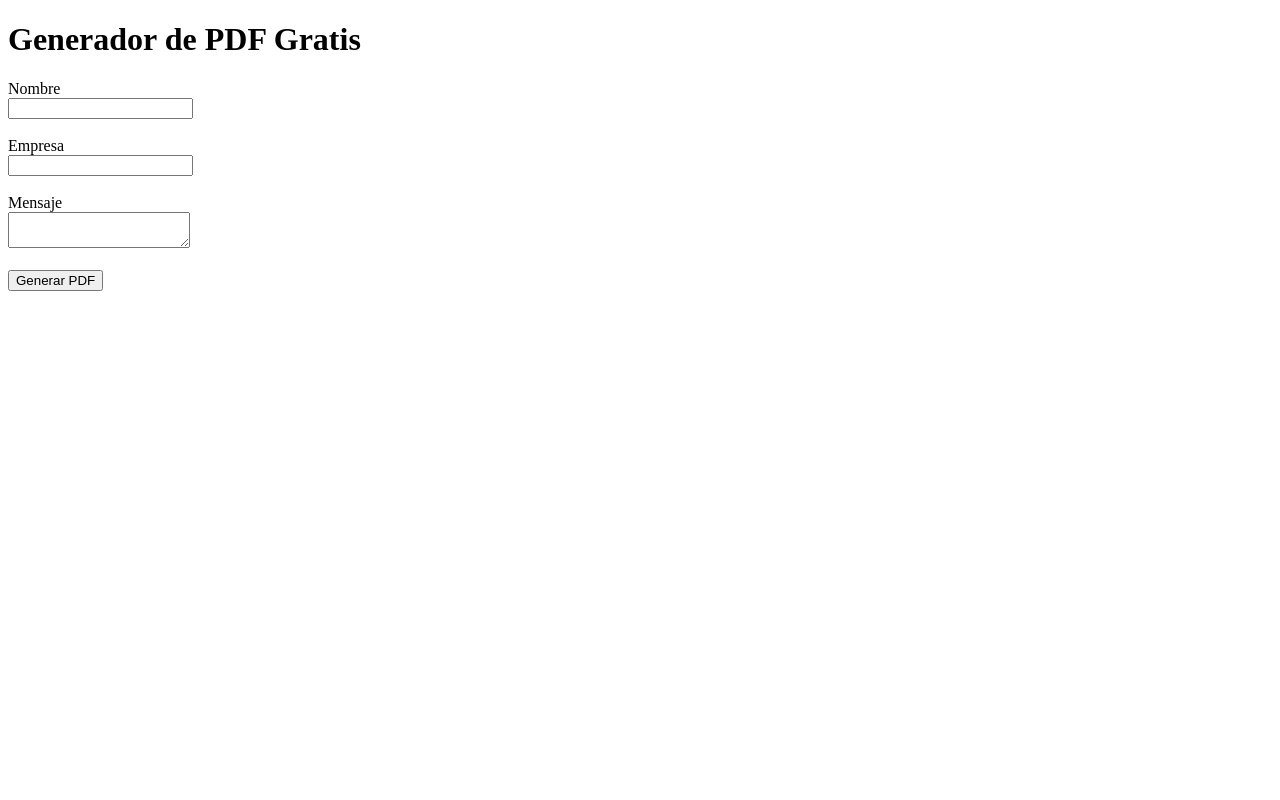
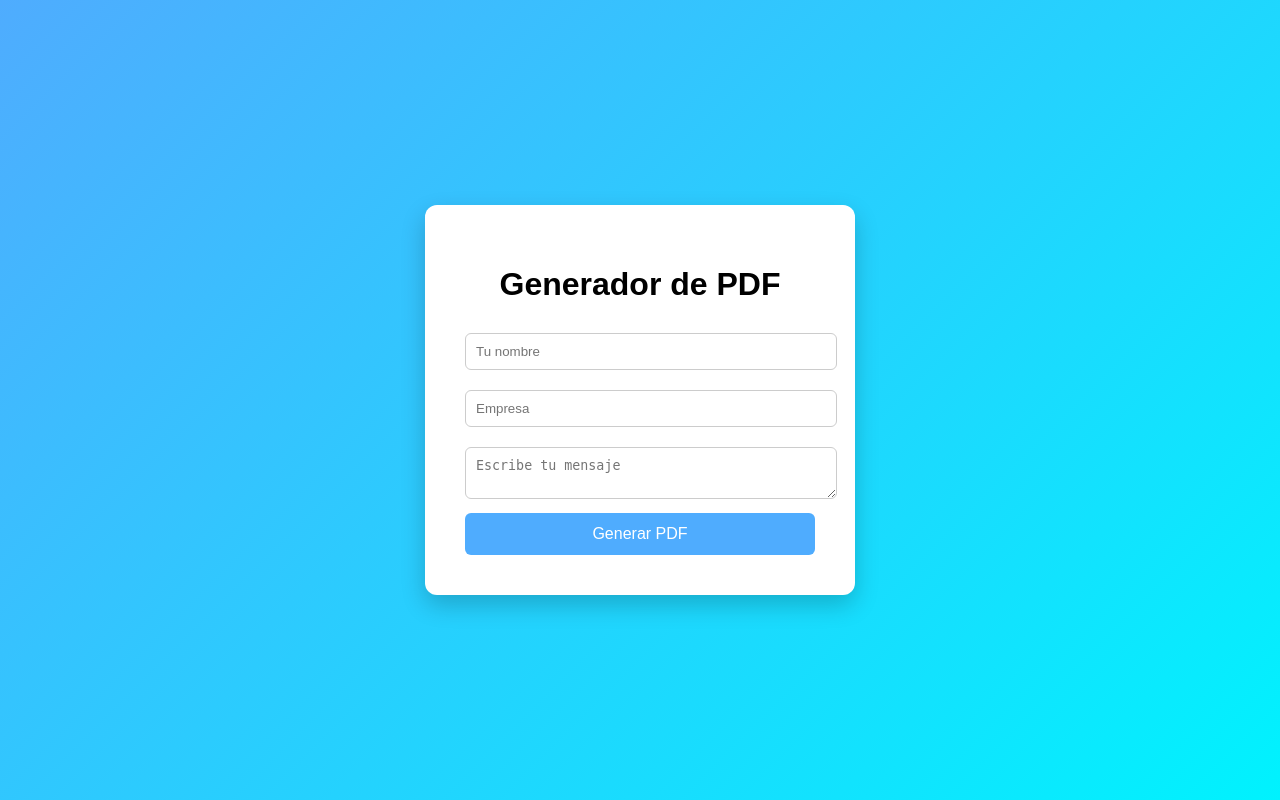
Before and after one commit to aguavellana1-lang/mi-web-pdf, a Flask app: page / in a window 1280 px wide. Run offline with Flask 3, Linux system fonts and the light colour scheme.

Commit message:
Update index.html for PDF generator layout and style

```diff
--- a/templates/index.html
+++ b/templates/index.html
@@ -1,28 +1,78 @@
 <!DOCTYPE html>
 <html>
 <head>
-<title>Generador de PDF Gratis Online</title>
-<meta name="description" content="Crea documentos PDF gratis online. Genera documentos personalizados en segundos.">
+<title>Generador de PDF Gratis</title>
+<meta name="viewport" content="width=device-width, initial-scale=1.0">
+
+<style>
+body{
+font-family: Arial, sans-serif;
+background: linear-gradient(135deg,#4facfe,#00f2fe);
+display:flex;
+justify-content:center;
+align-items:center;
+height:100vh;
+margin:0;
+}
+
+.container{
+background:white;
+padding:40px;
+border-radius:12px;
+box-shadow:0 10px 25px rgba(0,0,0,0.2);
+width:350px;
+text-align:center;
+}
+
+h1{
+margin-bottom:20px;
+}
+
+input, textarea{
+width:100%;
+padding:10px;
+margin:10px 0;
+border-radius:6px;
+border:1px solid #ccc;
+}
+
+button{
+width:100%;
+padding:12px;
+border:none;
+background:#4facfe;
+color:white;
+font-size:16px;
+border-radius:6px;
+cursor:pointer;
+}
+
+button:hover{
+background:#3a8de0;
+}
+</style>
+
 </head>
 
 <body>
 
-<h1>Generador de PDF Gratis</h1>
+<div class="container">
 
-<form action="/generar" method="post">
+<h1>Generador de PDF</h1>
 
-<label>Nombre</label><br>
-<input type="text" name="nombre" required><br><br>
+<form action="/generar" method="POST">
 
-<label>Empresa</label><br>
-<input type="text" name="empresa"><br><br>
+<input type="text" name="nombre" placeholder="Tu nombre" required>
 
-<label>Mensaje</label><br>
-<textarea name="mensaje"></textarea><br><br>
+<input type="text" name="empresa" placeholder="Empresa">
+
+<textarea name="mensaje" placeholder="Escribe tu mensaje"></textarea>
 
 <button type="submit">Generar PDF</button>
 
 </form>
 
+</div>
+
 </body>
 </html>
```
